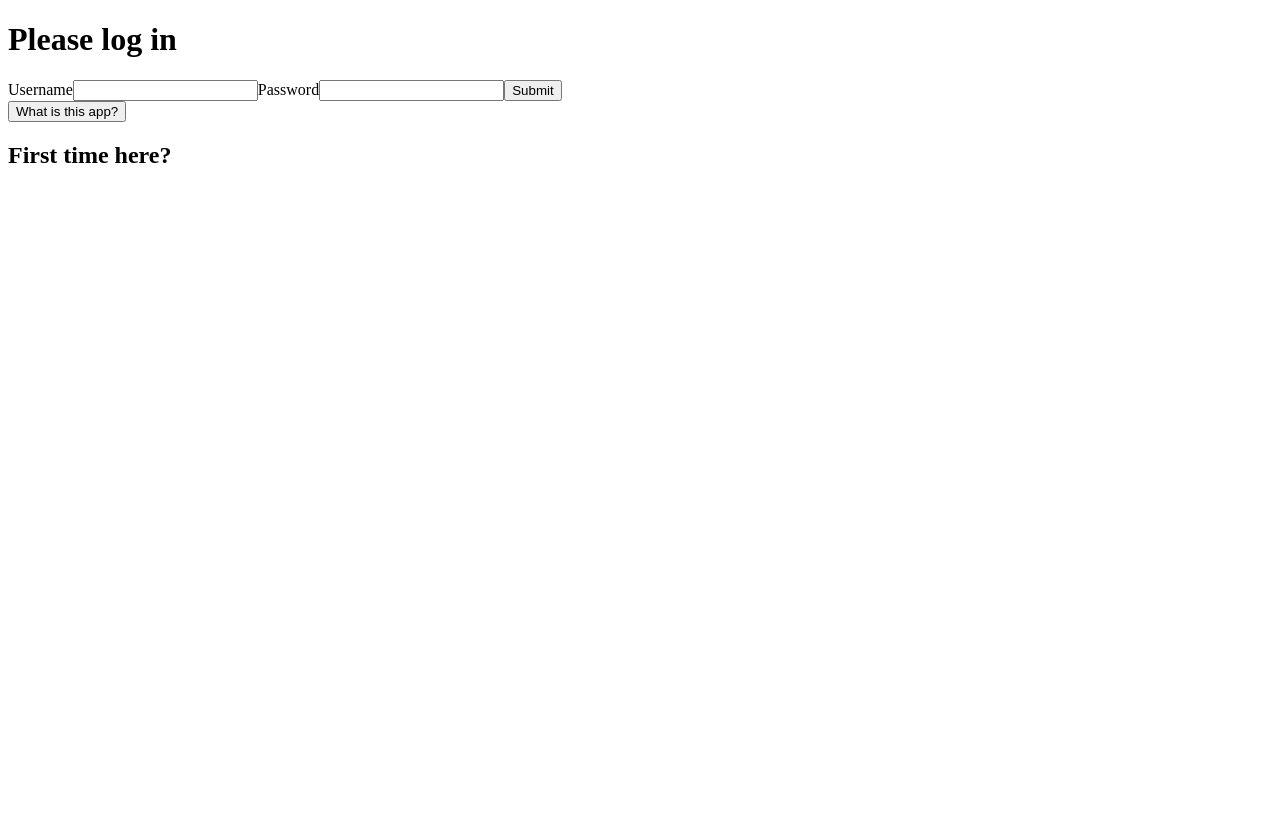
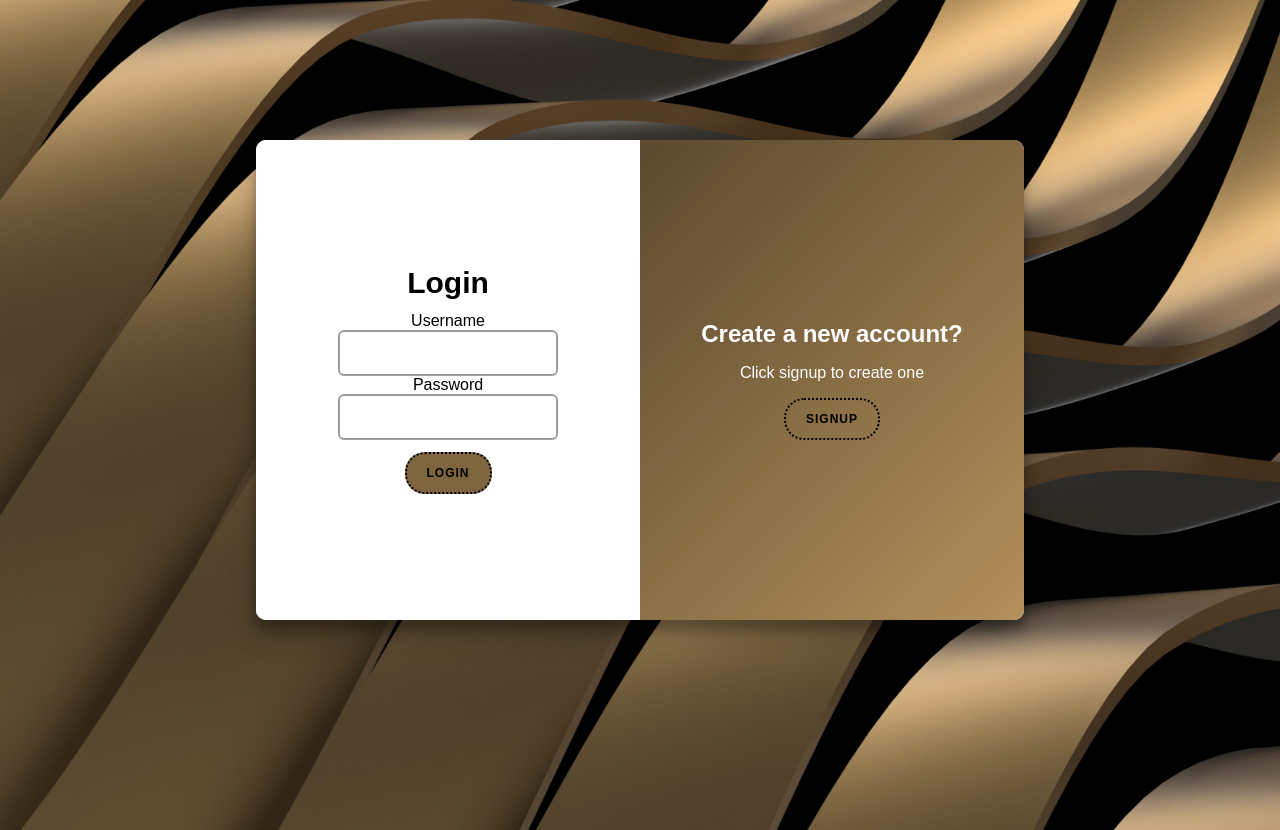
Before and after one commit to Sofia-Andersson/Project-Thnxs, a React (Create React App) app in the folder frontend/: page / in a window 1280 px wide. Before the commit the page ends 800 px from the top, so only its background shows below. Built offline with nearby package versions, Linux system fonts and the light colour scheme.

Commit message:
calenderViewPage fetch is working

```diff
--- a/frontend/src/index.css
+++ b/frontend/src/index.css
@@ -0,0 +1,202 @@
+* {
+    box-sizing: border-box;
+    margin: 0;
+    font-family: "Montserrat", sans-serif;
+  }
+
+  body {
+    background-image: url("./assets/background.jpg");
+    width: 100vw;
+    background-repeat: no-repeat;
+    background-size: cover;
+    min-height: 100vh;
+    height: 100%;
+    overflow: hidden;
+  }
+
+  h1 {
+    font-size: 30px;
+  }
+
+  /* ----form styling----- */
+  .container {
+    background-color: #fff;
+    border-radius: 10px;
+    box-shadow: 0 14px 28px rgba(0, 0, 0, 0.25), 0 10px 10px rgba(0, 0, 0, 0.22);
+    position: relative;
+    overflow: hidden;
+    width: 768px;
+    max-width: 100%;
+    min-height: 480px;
+  }
+
+  .register-container {
+    position: absolute;
+    top: 0;
+    height: 100%;
+    transition: all 0.6s ease-in-out;
+  }
+
+  .login-container {
+    left: 0;
+    width: 50%;
+    z-index: 2;
+  }
+
+  .container.right-panel-active .login-container {
+    transform: translateX(100%);
+  }
+
+  .register-1-container {
+    left: 0;
+    width: 50%;
+    opacity: 0;
+    z-index: 1;
+  }
+
+  .container.right-panel-active .sign-up-container {
+    transform: translateX(100%);
+    opacity: 1;
+    z-index: 5;
+    animation: show 0.6s;
+  }
+
+  @keyframes show {
+    0%,
+    49.99% {
+      opacity: 0;
+      z-index: 1;
+    }
+
+    50%,
+    100% {
+      opacity: 1;
+      z-index: 5;
+    }
+  }
+
+  .overlay-container {
+    position: absolute;
+    top: 0;
+    left: 50%;
+    width: 50%;
+    height: 100%;
+    overflow: hidden;
+    transition: transform 0.6s ease-in-out;
+    z-index: 100;
+  }
+
+  .container.right-panel-active .overlay-container {
+    transform: translateX(-100%);
+  }
+
+  .overlay {
+    background: -webkit-linear-gradient(135deg, #5B482E 30%, #B3905B 100%);
+    background-image: linear-gradient(135deg, #5B482E 30%, #B3905B 100%);
+    background-repeat: no-repeat;
+    background-size: cover;
+    background-position: 0 0;
+    color: #ffffff;
+    position: relative;
+    left: -100%;
+    height: 100%;
+    width: 200%;
+    transform: translateX(0);
+    transition: transform 0.6s ease-in-out;
+  }
+
+  .container.right-panel-active .overlay {
+    transform: translateX(50%);
+  }
+
+  .panel {
+    position: absolute;
+    display: flex;
+    align-items: center;
+    justify-content: center;
+    flex-direction: column;
+    padding: 0 40px;
+    text-align: center;
+    top: 0;
+    height: 100%;
+    width: 50%;
+    transform: translateX(0);
+    transition: transform 0.6s ease-in-out;
+  }
+
+  .panel-left {
+    transform: translateX(-20%);
+  }
+
+  .container.right-panel-active .panel-left {
+    transform: translateX(0);
+  }
+
+  .panel-right {
+    right: 0;
+    transform: translateX(0);
+  }
+
+  .container.right-panel-active .panel-right {
+    transform: translateX(20%);
+  }
+
+  /* ----Input field styling----- */
+  .input-container {
+    position: relative;
+    margin: 12px;
+  }
+
+  input {
+    width: 220px;
+    border: solid 2px #9e9e9e;
+    border-radius: 6px;
+    background: none;
+    padding: 12px;
+    font-size: 1rem;
+    color: #000;
+    transition: border 150ms cubic-bezier(0.4, 0, 0.2, 1);
+  }
+
+  .user-label {
+    position: absolute;
+    left: 15px;
+    color: #9e9e9e;
+    pointer-events: none;
+    transform: translateY(1rem);
+    transition: 150ms cubic-bezier(0.4, 0, 0.2, 1);
+  }
+
+  input:hover,
+  input:valid,
+  .input:focus {
+    outline: none;
+    border: 2px solid #B3905B;
+  }
+
+   input:valid ~ label,
+  .input:focus ~ label {
+    transform: translateY(-50%) scale(0.8);
+    background-color: #fff;
+    padding: 0 0.2em;
+    color: #B3905B;
+  }
+
+  /* ----mobile media queries----- */
+
+  @media screen and (max-width: 785px) {
+    .overlay-container,
+    .overlay {
+      display: none;
+    }
+    .container {
+      width: 350px;
+    }
+    .sign-up-container,
+    .login-container {
+      width: 100%;
+    }
+    .container.right-panel-active .sign-up-container {
+      transform: translateX(0);
+    }
+  }
--- a/frontend/src/pages/LoginPage.js
+++ b/frontend/src/pages/LoginPage.js
@@ -1,22 +1,39 @@
 import React, { useState, useEffect } from 'react';
 import { useDispatch, useSelector, batch } from 'react-redux';
 import { useNavigate } from 'react-router-dom';
-// import styled from 'styled-components'
+import styled from 'styled-components'
 
 import { API_URL } from '../utils/urls';
 import { user } from '../reducers/user';
 
 // import { AboutPage } from './AboutPage';
 import { Link } from "react-router-dom";
+import { Button } from '../styledComponents/Button';
 
 export const LoginPage = () => {
   const [username, setUsername] = useState('');
   const [password, setPassword] = useState('');
+  const [modeChange, setModeChange] = useState('login');
+  const [inUse, setInUse] = useState('');
+  const [errorMessage, setErrorMessage] = useState('');
 
   const accessToken = useSelector((store) => store.user.accessToken);
 
   const dispatch = useDispatch();
   const navigate = useNavigate();
+
+  const onToggleClick = () => {
+    setErrorMessage('');
+    setUsername('');
+    setPassword('');
+    if (modeChange === 'login') {
+      setModeChange('register');
+      setInUse(true)
+    } else {
+      setModeChange('login');
+      setInUse(false);
+    }
+  };
 
   // if there is an accessToken the user will be directed to the inputPage.
   useEffect(() => {
@@ -39,7 +56,7 @@ export const LoginPage = () => {
       })
     };
 
-   fetch(API_URL('login'), options)
+   fetch(API_URL(modeChange), options)
       .then((res) => res.json())
       .then((data) => {
         if (data.success) {
@@ -50,7 +67,7 @@ export const LoginPage = () => {
             dispatch(user.actions.setError(null));
           })
         } else {
-        // setErrorMessage(data.response);
+        setErrorMessage(data.response);
           batch(() => {
             dispatch(user.actions.setUserId(null));
             dispatch(user.actions.setUsername(null));
@@ -63,8 +80,207 @@ export const LoginPage = () => {
   };
 
   return (
-    <>
-      <h1>Please log in</h1>
+    <OuterWrapper>
+      <div className={`container ${inUse ? "right-panel-active" : ""}`}>
+        <div className="register-container register-1-container">
+          <FormContainer onFormSubmit={onFormSubmit}>
+            <MobileContainer>
+              <FormPMobile>Log in</FormPMobile>
+              <ButtonMobile
+                type="button"
+                onClick={onToggleClick}
+                id="login"
+                Mode
+              >
+                Log in
+              </ButtonMobile>
+            </MobileContainer>
+
+            <h1>Create account</h1>
+
+            <div className='input-container'>
+              <label htmlFor="username">Username
+                <input
+                  className='login'
+                  type="text"
+                  id="username"
+                  value={username}
+                  onChange={(event) => setUsername(event.target.value)}
+                  required
+                />
+              </label>
+            </div>
+
+            <div className='input-container'>
+                <label htmlFor="password">Password
+                  <input
+                    className="login"
+                    type="password"
+                    id="password"
+                    value={password}
+                    onChange={(event) => setPassword(event.target.value)}
+                    required
+                  />
+                </label>
+              </div>
+
+              <Button type="submit" Mode>Submit</Button>
+
+            <ErrorMessageContainer>
+              <ErrorMessage>{errorMessage}</ErrorMessage>
+            </ErrorMessageContainer>
+          </FormContainer>
+
+        </div>
+
+        <div className='register-container login-container'>
+        <FormContainer onFormSubmit={onFormSubmit}>
+          <MobileContainer>
+            <FormPMobile>Creat a new account</FormPMobile>
+            <ButtonMobile
+              type="button"
+              onClick={onToggleClick}
+              id="register"
+              Mode
+            >
+              Register
+            </ButtonMobile>
+          </MobileContainer>
+          <h1>Login</h1>
+          <div className="input-container">
+            <label htmlFor="username">Username
+              <input
+                className="input"
+                type="text"
+                id="username"
+                value={username}
+                onChange={(event) => setUsername(event.target.value)}
+                required
+              />
+            </label>
+            <label htmlFor="password">Password
+              <input
+                className="login"
+                type="password"
+                id="password"
+                value={password}
+                onChange={(event) => setPassword(event.target.value)}
+                required
+              />
+            </label>
+          </div>
+          <Button type="submit" Mode>
+            Login
+          </Button>
+          <ErrorMessageContainer>
+            <ErrorMessage>{errorMessage}</ErrorMessage>
+          </ErrorMessageContainer>
+        </FormContainer>
+      </div>
+
+      <div className="overlay-container">
+          <div className="overlay">
+            <div className="panel panel-left">
+              <h2>Already a user?</h2>
+              <InfoP>Please go to login page</InfoP>
+              <Button type="button" onClick={onToggleClick} id="login">
+                Login
+              </Button>
+            </div>
+            <div className="panel panel-right">
+              <h2>Create a new account?</h2>
+              <InfoP>Click signup to create one</InfoP>
+              <Button type="button" onClick={onToggleClick} id="register">
+                signup
+              </Button>
+            </div>
+          </div>
+        </div>
+      </div>
+    </OuterWrapper>
+
+
+  );
+};
+
+export const OuterWrapper = styled.section`
+display: flex;
+justify-content: center;
+align-items: center;
+flex-direction: column;
+height: 100vh;
+margin: -20px 0 50px;
+`;
+
+export const FormContainer = styled.form`
+background-color: #ffffff;
+display: flex;
+align-items: center;
+justify-content: center;
+flex-direction: column;
+padding: 0 50px;
+height: 100%;
+text-align: center;
+`;
+
+export const MobileContainer = styled.div`
+display: flex;
+width: 100%;
+justify-content: center;
+align-items: center;
+margin: 20px;
+
+@media (min-width: 769px) {
+  display: none;
+}
+`;
+
+export const FormPMobile = styled.p `
+color: #a7a7a7;
+font-size: 14px;
+`;
+
+export const InfoP = styled.p `
+color: #fff;
+  margin: 16px 0;
+`;
+
+export const ButtonMobile = styled.button`
+  display: block;
+  cursor: pointer;
+  color: #4b5b7c;
+  font-size: 12px;
+  border: none;
+  background-color: #fff;
+  letter-spacing: 1px;
+  font-weight: bold;
+  text-transform: uppercase;
+  transition: transform 80ms ease-in;
+
+@media (min-width: 769px) {
+    display: none }
+`;
+
+export const ErrorMessageContainer = styled.div`
+
+position: absolute;
+bottom: 30px;
+padding: 0;
+
+@media (min-width: 769px) {
+  bottom: 40px;
+padding: 20px;
+}
+`;
+
+export const ErrorMessage = styled.p`
+color: red;
+align-self: center;
+`;
+
+
+{/* Former log in section:
+<h1>Please log in</h1>
       <form onSubmit={onFormSubmit}>
         <label htmlFor="username">Username
           <input
@@ -81,18 +297,4 @@ export const LoginPage = () => {
             onChange={(event) => setPassword(event.target.value)} />
         </label>
         <button type="submit">Submit</button>
-      </form>
-      <Link to="/about">
-        <button type="button">
-          What is this app?
-        </button>
-      </Link>
-      <div>
-      <h2>First time here?</h2>
-              {/* <button type="button" onClick={onToggleClick} id="signup">
-              Create an account
-              </button> */}
-      </div>
-    </>
-  )
-}
+      </form> */}
```
Also changed, not shown: frontend/src/pages/CalendarViewPage.js (+15 -3 lines), frontend/src/assets/background.jpg (added), 1 other file (tests, documents, lock files or other folders).
